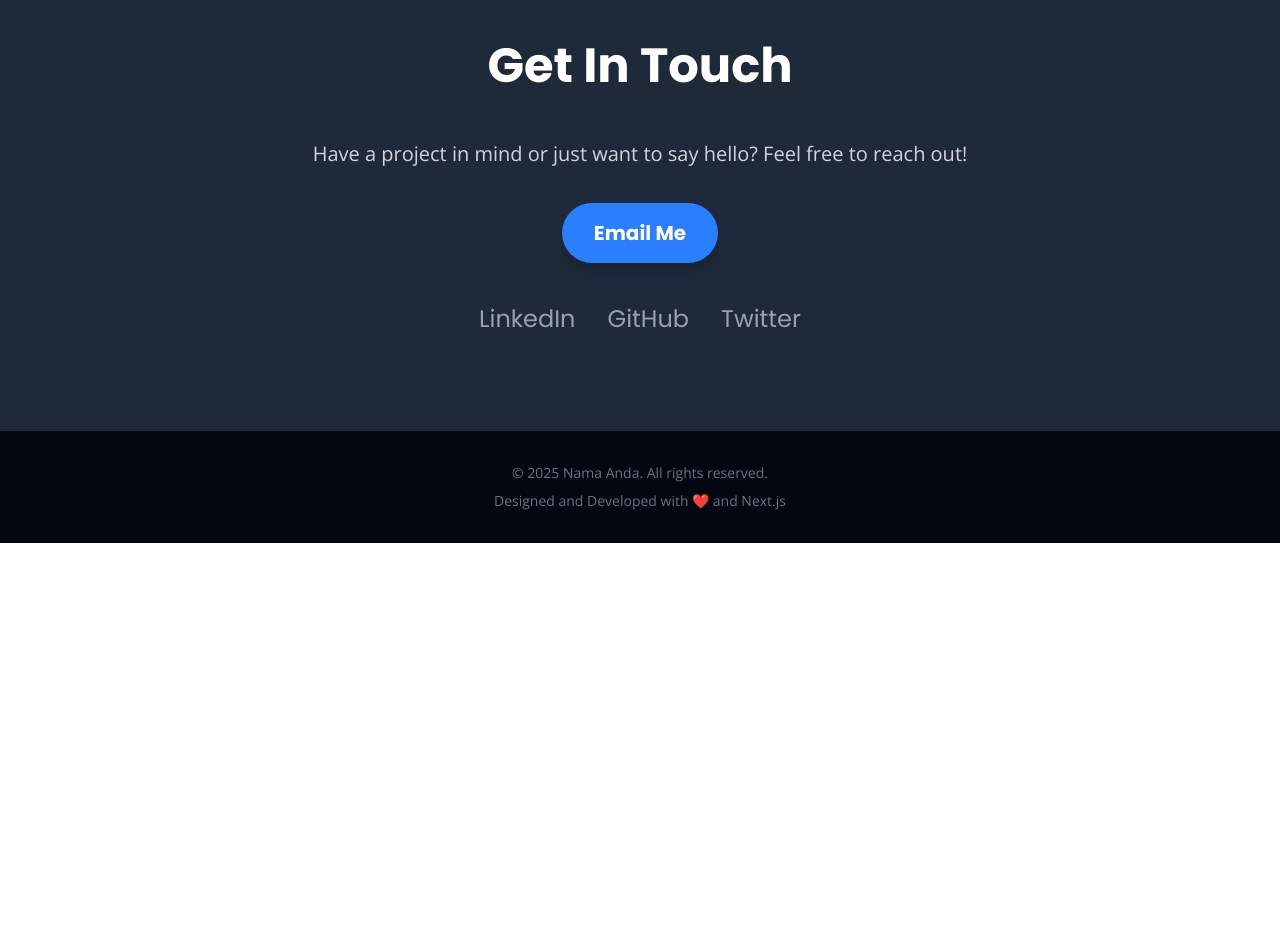
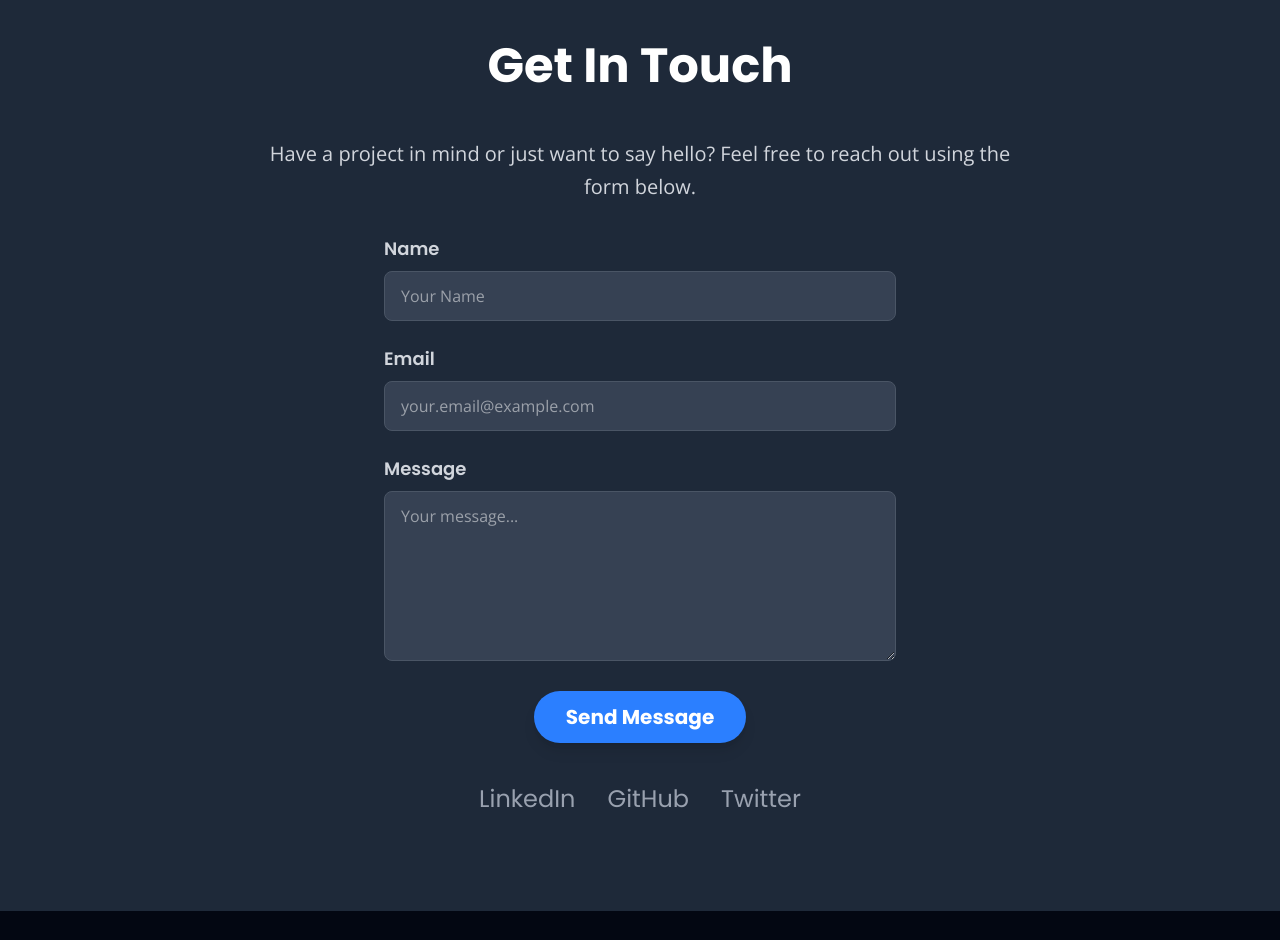
Before and after one commit to SSI-Academy/my-portfolio, a Next.js app: page / in a window 1280 px wide. Shown: the part 2780-3720 px from the top of the page. Before the commit the page ends 3323 px from the top, so only its background shows below. Built offline with nearby package versions, Linux system fonts and the light colour scheme.

Commit message:
feat: Add professional contact form

```diff
--- a/src/app/page.tsx
+++ b/src/app/page.tsx
@@ -174,11 +174,51 @@ export default function Home() {
         <div className="container mx-auto max-w-3xl text-center">
           <h2 className="text-5xl font-bold text-white mb-12 font-poppins">Get In Touch</h2>
           <p className="text-xl text-gray-300 leading-relaxed mb-8 font-open-sans">
-            Have a project in mind or just want to say hello? Feel free to reach out!
+            Have a project in mind or just want to say hello? Feel free to reach out using the form below.
           </p>
-          <a href="mailto:your.email@example.com" className="inline-block bg-blue-500 hover:bg-blue-600 text-white font-bold py-4 px-8 rounded-full text-xl transition-colors duration-300 shadow-lg font-poppins">
-            Email Me
-          </a>
+          <form className="w-full max-w-lg mx-auto text-left">
+            <div className="mb-6">
+              <label htmlFor="name" className="block text-gray-300 text-lg font-semibold mb-2 font-poppins">Name</label>
+              <input
+                type="text"
+                id="name"
+                name="name"
+                className="w-full px-4 py-3 rounded-lg bg-gray-700 text-white border border-gray-600 focus:outline-none focus:border-blue-500 transition-colors font-open-sans"
+                placeholder="Your Name"
+                required
+              />
+            </div>
+            <div className="mb-6">
+              <label htmlFor="email" className="block text-gray-300 text-lg font-semibold mb-2 font-poppins">Email</label>
+              <input
+                type="email"
+                id="email"
+                name="email"
+                className="w-full px-4 py-3 rounded-lg bg-gray-700 text-white border border-gray-600 focus:outline-none focus:border-blue-500 transition-colors font-open-sans"
+                placeholder="your.email@example.com"
+                required
+              />
+            </div>
+            <div className="mb-6">
+              <label htmlFor="message" className="block text-gray-300 text-lg font-semibold mb-2 font-poppins">Message</label>
+              <textarea
+                id="message"
+                name="message"
+                rows={6}
+                className="w-full px-4 py-3 rounded-lg bg-gray-700 text-white border border-gray-600 focus:outline-none focus:border-blue-500 transition-colors font-open-sans"
+                placeholder="Your message..."
+                required
+              ></textarea>
+            </div>
+            <div className="text-center">
+              <button
+                type="submit"
+                className="inline-block bg-blue-500 hover:bg-blue-600 text-white font-bold py-3 px-8 rounded-full text-xl transition-colors duration-300 shadow-lg font-poppins focus:outline-none focus:ring-2 focus:ring-blue-500 focus:ring-opacity-50"
+              >
+                Send Message
+              </button>
+            </div>
+          </form>
           <div className="mt-10 flex justify-center space-x-8">
             <a href="#" className="text-gray-400 hover:text-blue-400 transition-colors text-2xl font-poppins">LinkedIn</a>
             <a href="#" className="text-gray-400 hover:text-blue-400 transition-colors text-2xl font-poppins">GitHub</a>
```
